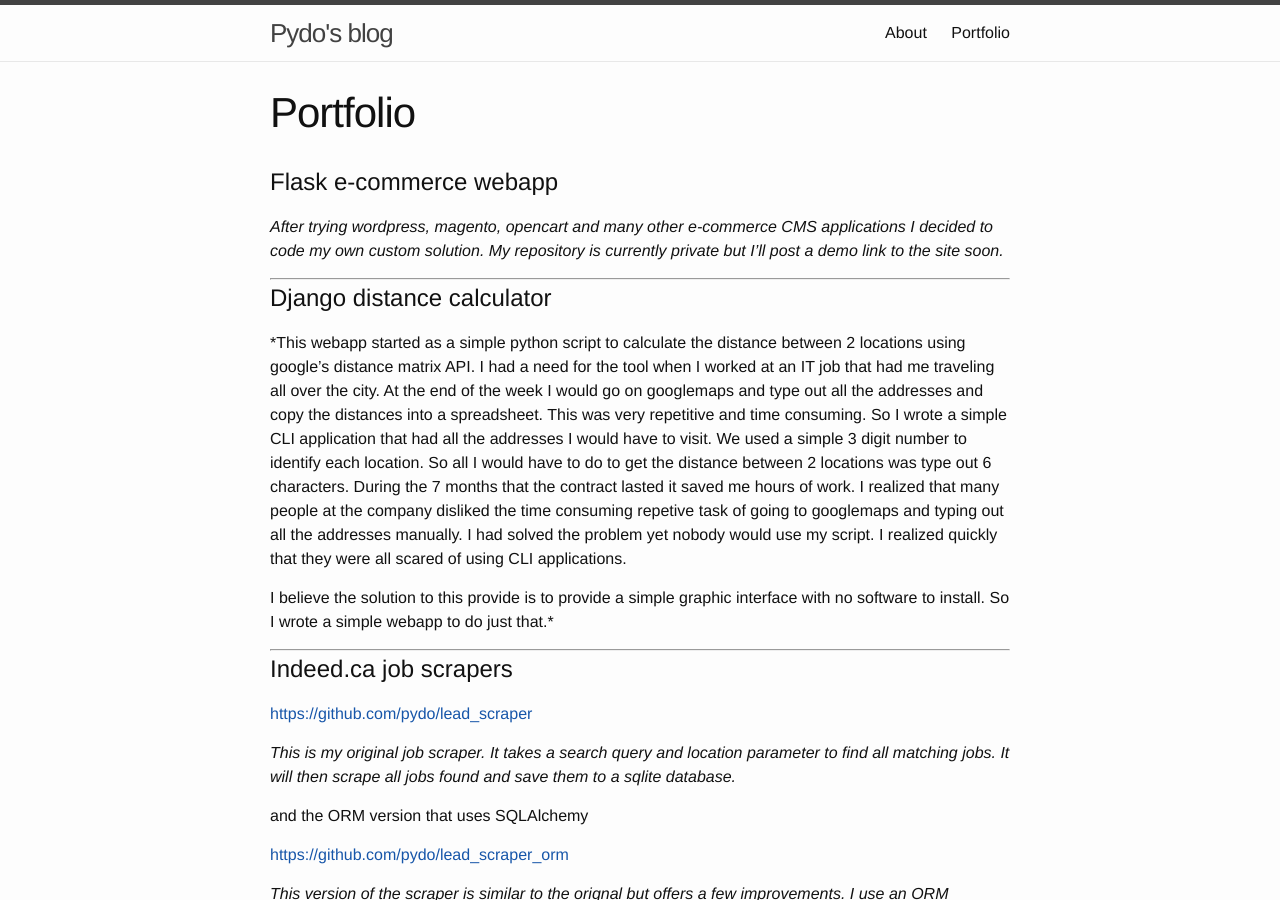
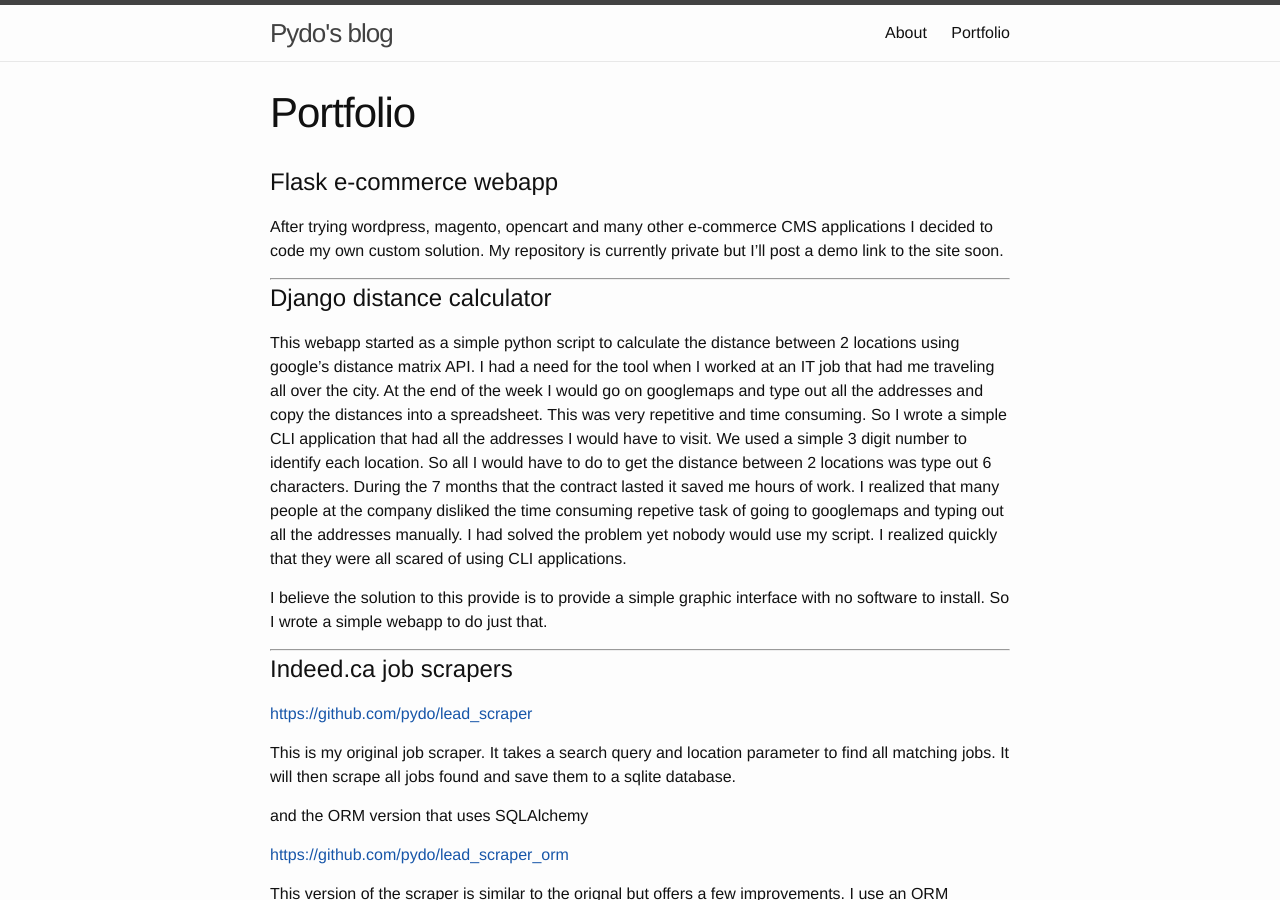
Before and after one commit to devonhk/old_pydo.github.io, a Jekyll site: the page built from blog/portfolio.md, in a window 1280 px wide and 900 px high. Built offline with Jekyll 4.4.1, drawn with Linux system fonts in a browser that asks for light colours; some of the changed text lies outside the part shown.

Commit message:
removed italics

```diff
--- a/blog/_config.yml
+++ b/blog/_config.yml
@@ -1,10 +1,8 @@
 # Site settings
 title: Pydo's blog
-email: forff154@tutanota.com
+email: pydo@tutanota.com
 description: > # this means to ignore newlines until "baseurl:"
-  Write an awesome description for your new site here. You can edit this
-  line in _config.yml. It will appear in your document head meta (for
-  Google search results) and in your feed.xml site description.
+  Pydo's python programming blog and portfolio.
 baseurl: "" # the subpath of your site, e.g. /blog/
 url: "https://pydo.github.io" # the base hostname & protocol for your site
 twitter_username: N/A
--- a/blog/portfolio.md
+++ b/blog/portfolio.md
@@ -6,15 +6,15 @@ permalink: /portfolio/
 
 #Flask e-commerce webapp
 
-*After trying wordpress, magento, opencart and many other e-commerce CMS applications
+After trying wordpress, magento, opencart and many other e-commerce CMS applications
 I decided to code my own custom solution.
-My repository is currently private but I'll post a demo link to the site soon.*
+My repository is currently private but I'll post a demo link to the site soon.
 
 ---
 
 #Django distance calculator
 
-*This webapp started as a simple python script to calculate the distance between 2
+This webapp started as a simple python script to calculate the distance between 2
 locations using google's distance matrix API. I had a need for the tool when
 I worked at an IT job that had me traveling all over the city. At the end of the
 week I would go on googlemaps and type out all the addresses and copy the distances
@@ -28,7 +28,7 @@ I had solved the problem yet nobody would use my script. I realized quickly that
 they were all scared of using CLI applications.
 
 I believe the solution to this provide is to provide a simple graphic interface
-with no software to install. So I wrote a simple webapp to do just that.*
+with no software to install. So I wrote a simple webapp to do just that.
 
 ---
 
@@ -36,16 +36,16 @@ with no software to install. So I wrote a simple webapp to do just that.*
 
 [https://github.com/pydo/lead_scraper]()
 
-*This is my original job scraper. It takes a search query and location parameter to find all matching
-jobs. It will then scrape all jobs found and save them to a sqlite database.*
+This is my original job scraper. It takes a search query and location parameter to find all matching
+jobs. It will then scrape all jobs found and save them to a sqlite database.
 
 and the ORM version that uses SQLAlchemy
 
 [https://github.com/pydo/lead_scraper_orm]()
 
-*This version of the scraper is similar to the orignal but offers a few
+This version of the scraper is similar to the orignal but offers a few
 improvements. I use an ORM (SQLAlchemy) for easier to read code and an easier
-to user interface to search for jobs using argsparse.*
+to user interface to search for jobs using argsparse.
 
 ---
 
@@ -53,8 +53,8 @@ to user interface to search for jobs using argsparse.*
 
 [https://github.com/pydo/ncix-scraper]()
 
-*This is simple and small scraper that gets all the products from NCIX.com
-and stores them in a sqlite database*
+This is simple and small scraper that gets all the products from NCIX.com
+and stores them in a sqlite database
 
 ---
 
@@ -74,20 +74,21 @@ are running webservers.
 
 [https://github.com/pydo/torrent_uploader]()
 
-*CLI torrent uploader for seedpeer.eu.
+CLI torrent uploader for seedpeer.eu.
 It speeds up the process of uploading torrents by doing in all through
-a terminal window.*
+a terminal window.
 
 ---
+
 
 #CookServeDelicious image recognition bot
 
 [https://github.com/pydo/cookServeDelicious-Bot]()
 
-*This is an image recognition bot that uses histograms to currently identify
+This is an image recognition bot that uses histograms to currently identify
 images and play the video game Cook Serve Delicious. The bot is fully automated
 and plays the game without making any mistakes and playing much faster than
 a human being ever could. I wrote this bot about 2 years ago so the original code
-is a bit messy. It has been refactored a bit but isn't under active development.*
+is a bit messy. It has been refactored a bit but isn't under active development.
 
 <iframe src="https://vid.me/e/iquy" frameborder="0" allowfullscreen webkitallowfullscreen mozallowfullscreen scrolling="no" height="360" width="640"></iframe>
```
Also changed, not shown: blog/about.md (+1 -5 lines).
